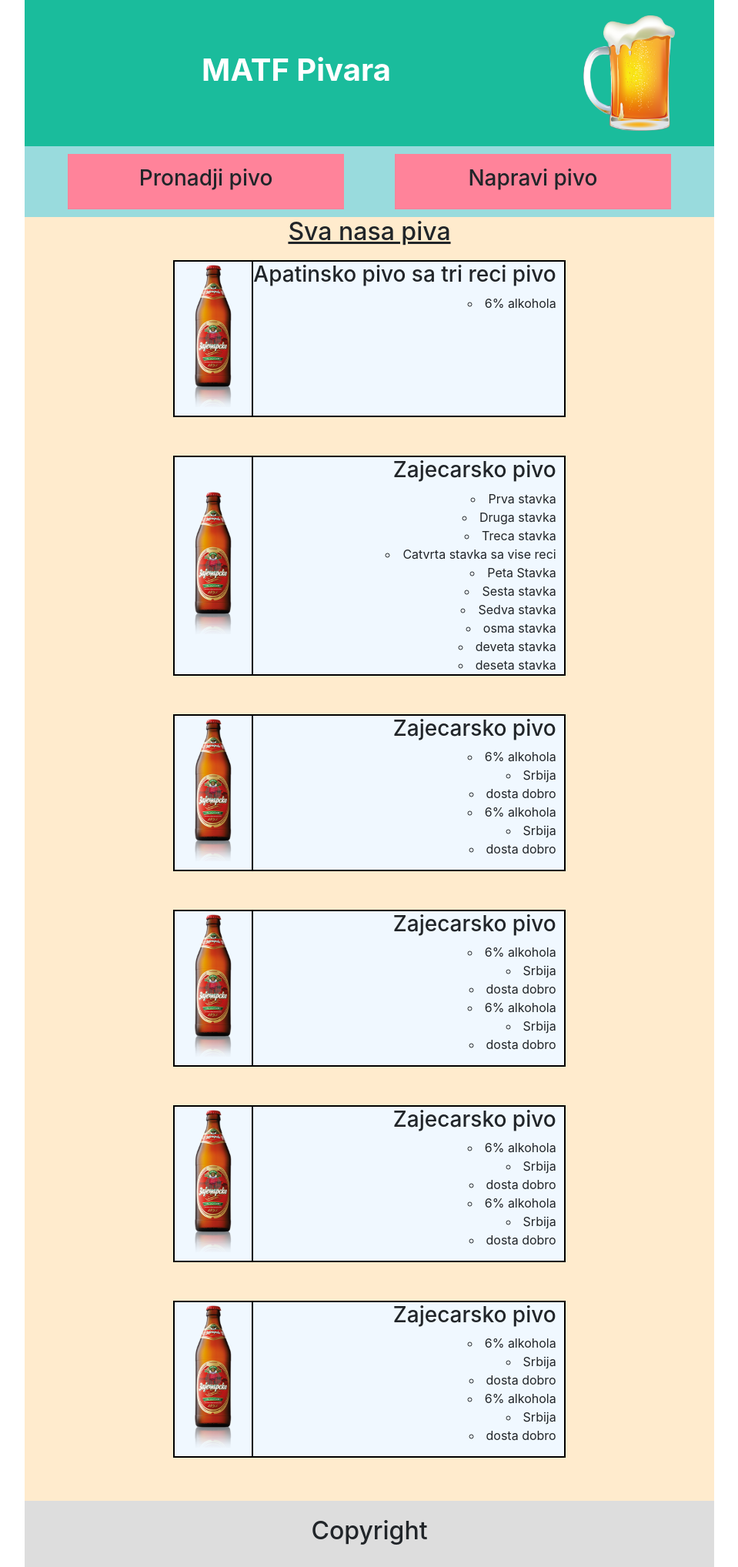
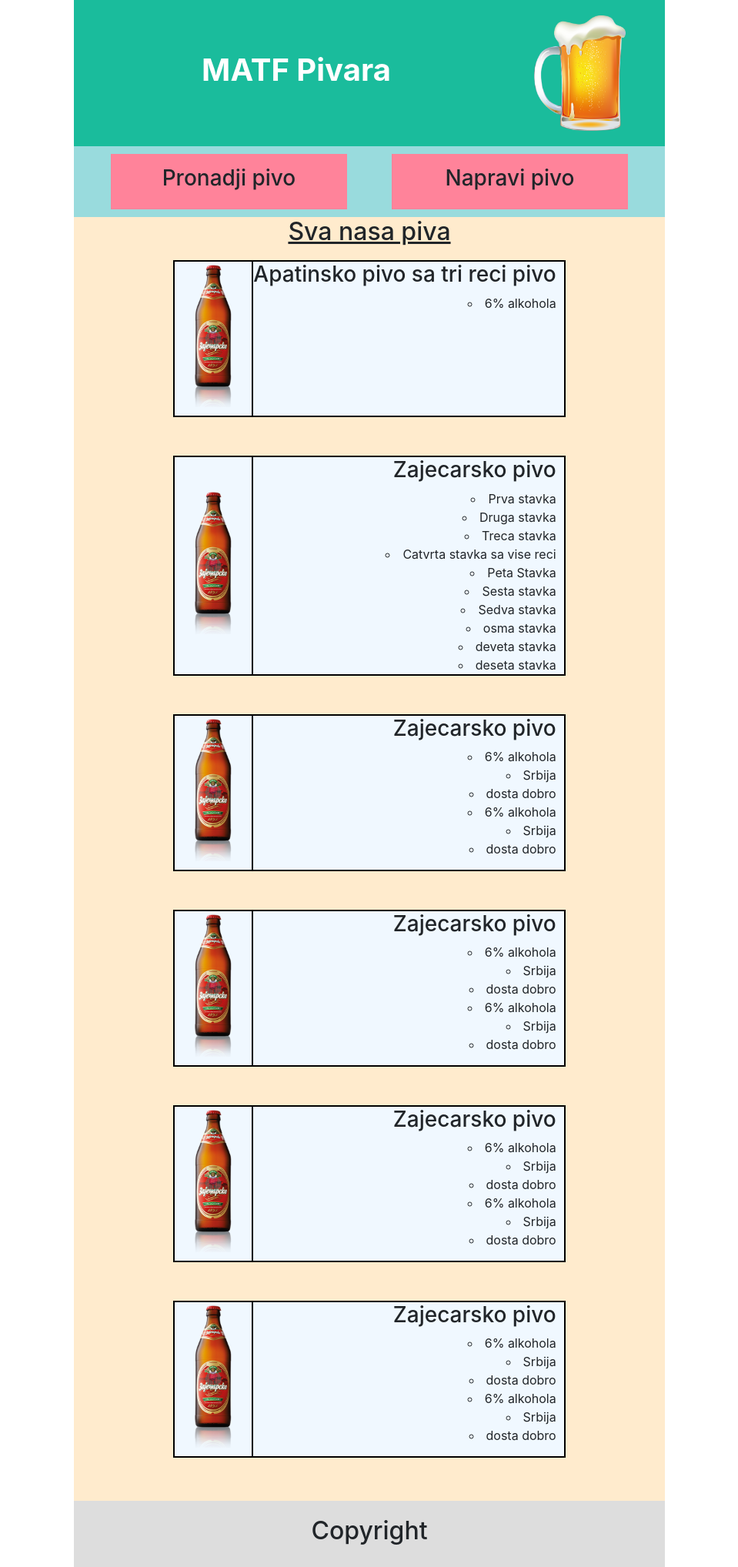
Before and after one commit to MarkoMAT4/MarkoMAT4.github.io, a PHP site: page / in a window 1280 px wide. Shown: the whole page at 77% size, without its empty margins (160-1119 px from the left). Run offline with PHP 8.4, Linux system fonts and the light colour scheme.

Commit message:
body padding

```diff
--- a/css/style.css
+++ b/css/style.css
@@ -5,7 +5,7 @@
 }
 
 body{
-    padding: 0% 15% 0% 15%;
+    padding: 0% 20% 0% 20%;
 }
 
 @media only screen and (max-width: 600px) {
```
